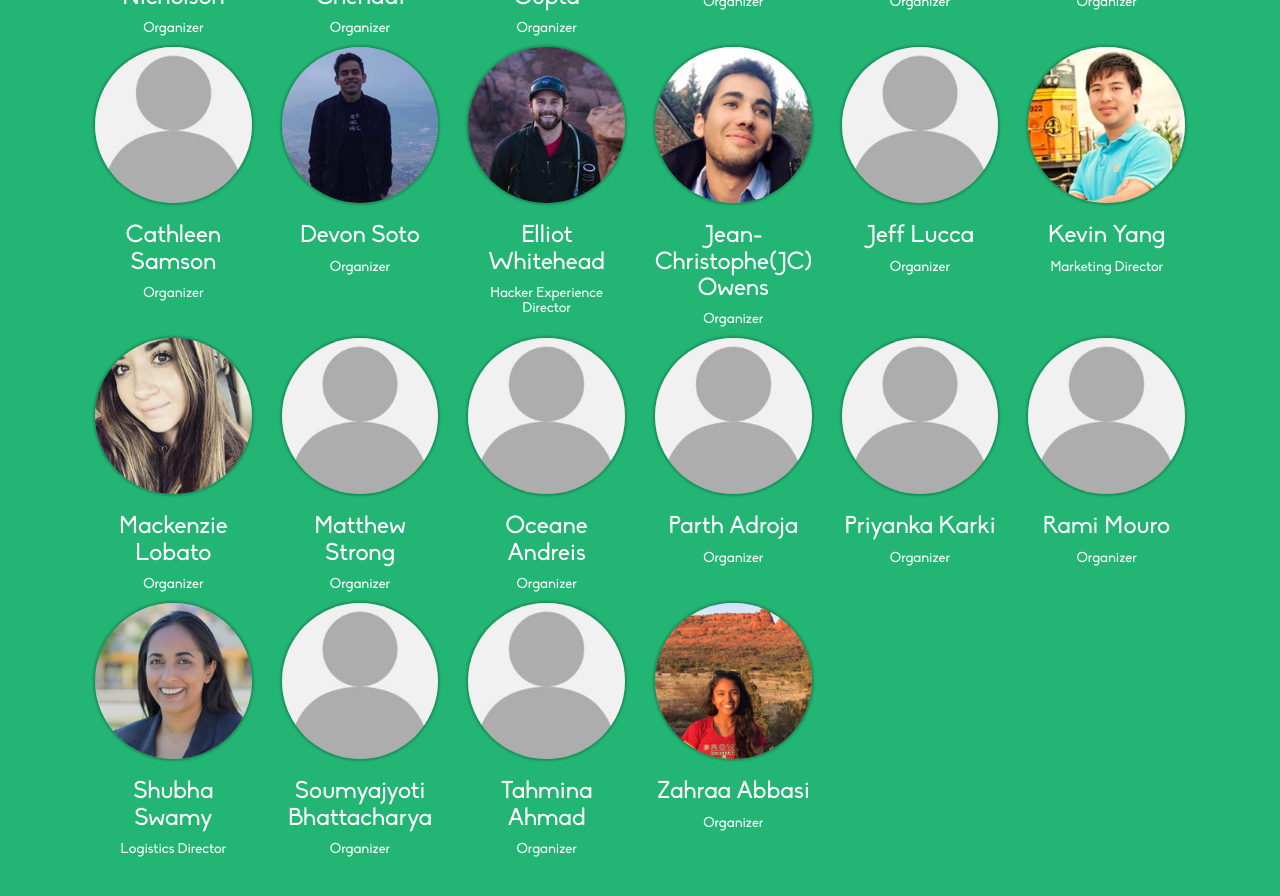
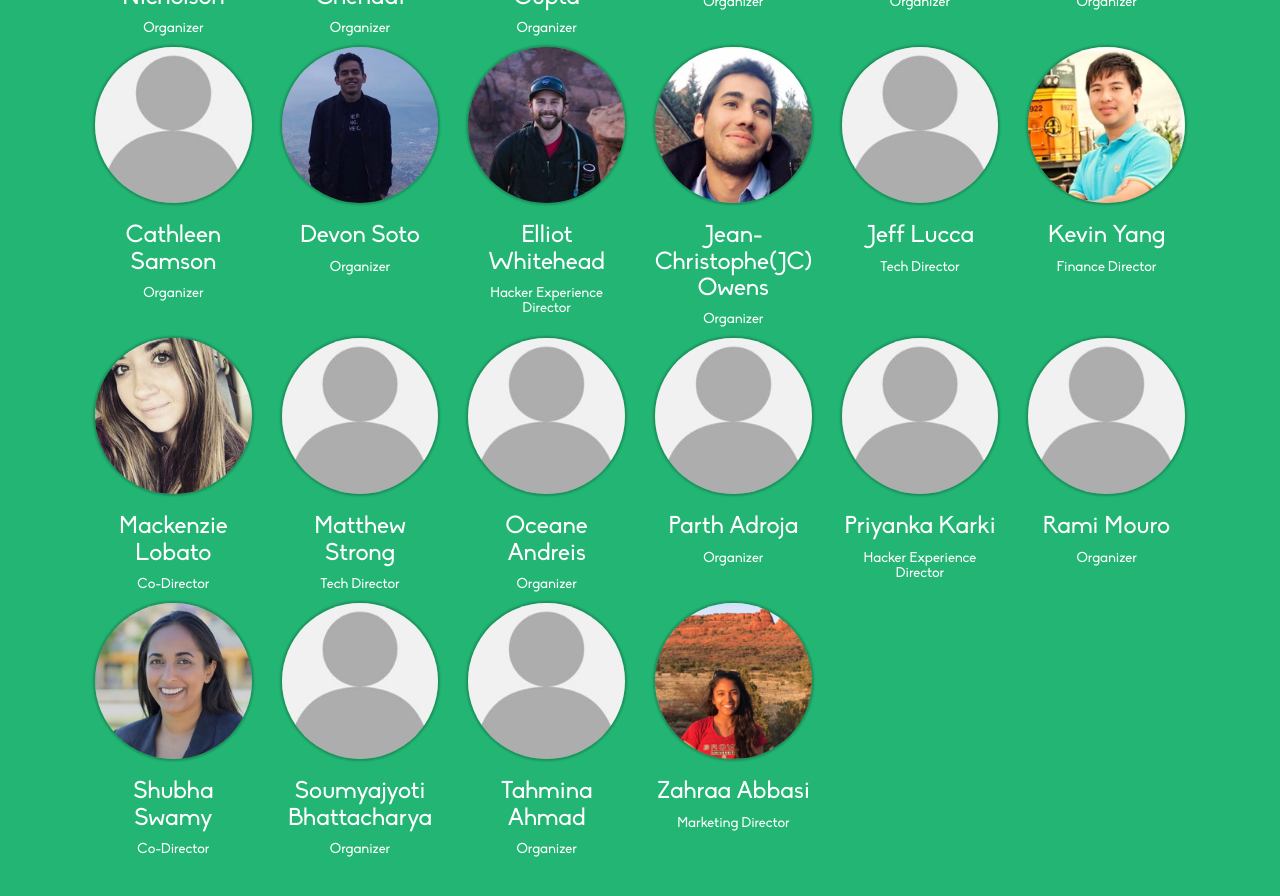
Before and after one commit to HackCU/team, a Jekyll site: the page built from index.html, in a window 1280 px wide and 900 px high, scrolled down 2304 px. Shown: the top 896 px of the window. Built offline with Jekyll 4.4.1, drawn with Linux system fonts in a browser that asks for light colours; nearby versions of some CDN libraries.

Commit message:
team update for yaml file.

```diff
--- a/_data/team.yml
+++ b/_data/team.yml
@@ -9,17 +9,17 @@
   url: http://elliotwhitehead.com
 
 - name: Kevin Yang
-  title: Marketing Director
+  title: Finance Director
   img-src: assets/img/team/kevin.jpg
   url: http://keyaa.github.io/
 
 - name: Shubha Swamy
-  title: Logistics Director
+  title: Co-Director
   img-src: assets/img/team/shubha.jpg
   url: http://shubhaswamy.com
 
 - name: Mackenzie Lobato
-  title: Organizer
+  title: Co-Director
   img-src: assets/img/team/mackenzie.jpg
 
 - name: Jean-Christophe(JC) Owens
@@ -28,23 +28,23 @@
   url: https://jeow9028.github.io/vivi.io/
 
 - name: Jeff Lucca
-  title: Organizer
+  title: Tech Director
   url: https://github.com/lucca
 
 - name: Zahraa Abbasi
   img-src: assets/img/team/zahraa.jpg
-  title: Organizer
+  title: Marketing Director
 
 - name: Abbigail Nicholson
   title: Organizer
   url: https://github.com/abbirosen
 
 - name: Priyanka Karki
-  title: Organizer
+  title: Hacker Experience Director
   url: https://github.com/priyankarki
 
 - name: Matthew Strong
-  title: Organizer
+  title: Tech Director
   url: https://github.com/peasant98
 
 - name: Devon Soto
@@ -54,9 +54,11 @@
 
 - name: Parth Adroja
   title: Organizer
+  url: https://github.com/parthadroja5795/
 
 - name: Rami Mouro
   title: Organizer
+  url: https://github.com/ramalamadingdong
 
 - name: Aren Dalloul
   title: Organizer
```
